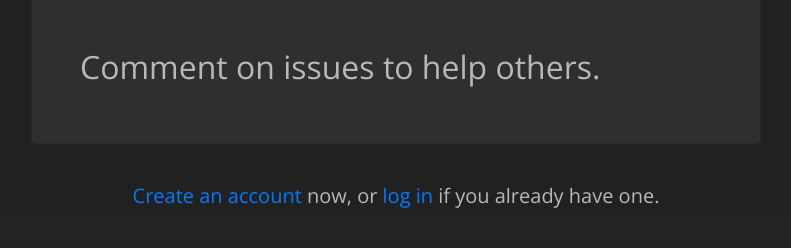
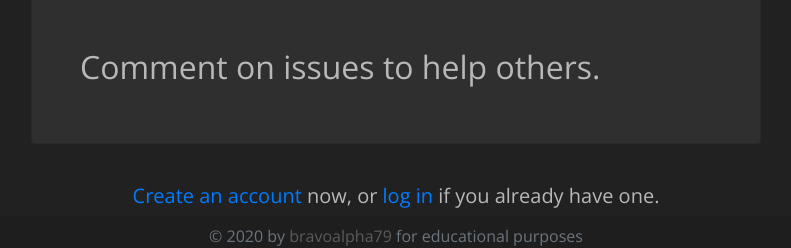
Before and after one commit to bravoalpha79/MothRadar, a Django app: page / in a window 1280 px wide. Shown: the part 674-922 px from the top of the page, without its empty margins (244-1035 px from the left). Before the commit the page ends 882 px from the top, so only its background shows below. Run offline with Django 3.2, Linux system fonts and the light colour scheme; some libraries are stand-ins or nearby versions.

Commit message:
add footer; adjust container vh

```diff
--- a/tickets/static/tickets/css/style.css
+++ b/tickets/static/tickets/css/style.css
@@ -4,6 +4,10 @@ body {
   background-color: rgb(34, 33, 33);
   color: #b9b7b7;
   font-family: "Open Sans", sans-serif;
+}
+
+.container {
+  min-height: 92vh;
 }
 
 .bg-dark {
@@ -217,3 +221,18 @@ form select {
 button.close {
   color: #000 !important;
 }
+
+footer {
+  background-color: rgb(31, 30, 30);
+  color: #a1a0a0;
+  height: 4vh;
+  padding: 0.5rem;
+}
+
+footer p {
+  margin: 0;
+}
+
+footer a {
+  color: rgb(92, 91, 91)
+}
--- a/tickets/templates/tickets/base.html
+++ b/tickets/templates/tickets/base.html
@@ -69,7 +69,9 @@
         {% block content %}
         {% endblock %}
     </div>
-
+    <footer class="text-center">
+      <p class="text-muted">&copy; 2020 by <a href="https://github.com/bravoalpha79" target="_blank">bravoalpha79</a> for educational purposes</p>
+    </footer>
     <script src="https://code.jquery.com/jquery-3.5.1.min.js" integrity="sha256-9/aliU8dGd2tb6OSsuzixeV4y/faTqgFtohetphbbj0=" crossorigin="anonymous"></script>
     <script
       src="https://cdn.jsdelivr.net/npm/popper.js@1.16.0/dist/umd/popper.min.js" integrity="sha384-Q6E9RHvbIyZFJoft+2mJbHaEWldlvI9IOYy5n3zV9zzTtmI3UksdQRVvoxMfooAo" crossorigin="anonymous"></script>
```
Also changed, not shown: 1 other file.
